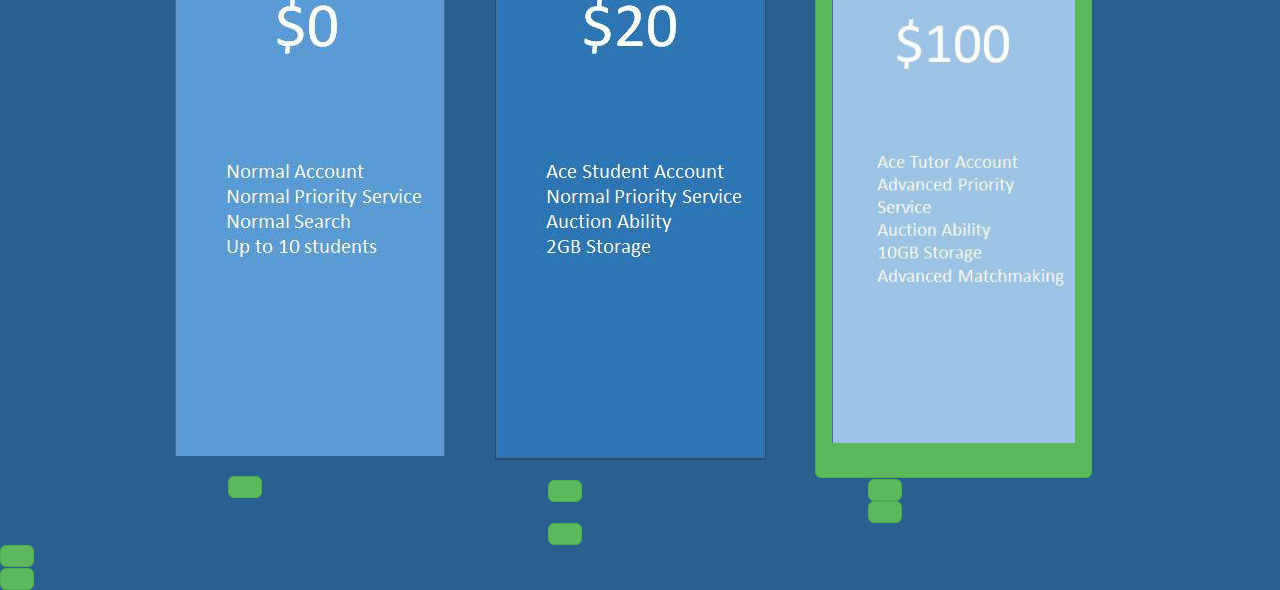
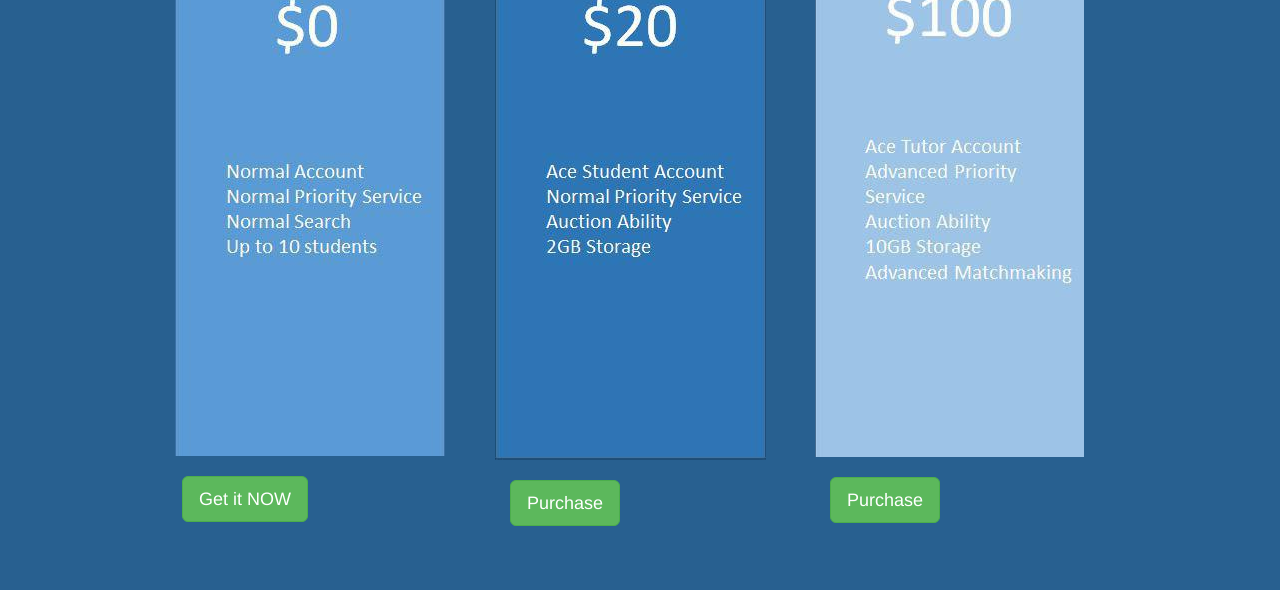
Before and after one commit to ChesterCheong/tutorsource, a website: page public/pricing.html in a window 1280 px wide. Shown: the part 342-932 px from the top of the page. After the commit the page ends 868 px from the top, so only its background shows below. Drawn offline with nearby package versions, Linux system fonts and the light colour scheme.

Commit message:
Update pricing.html

```diff
--- a/public/pricing.html
+++ b/public/pricing.html
@@ -24,19 +24,18 @@
 					<div class="col-md-4">
 						<h2 class="text-justify" style="color:white">Normal Account</h2>
                         <img class="img-responsive" src="image/0.jpg" alt="Pricing Tier"/><br>
-                        <a href="register.html" class="btn btn-lg btn-success" value="Get it NOW" style="margin-right:150px"></a>
+                        <a href="register.html" class="btn btn-lg btn-success" style="margin-right:150px">Get it NOW</a>
 
 					</div>
 					<div class="col-md-4">
 						<h2 class="text-justify" style="color:white">Ace Student Account</h2>
                         <img class="img-responsive" src="image/20.jpg" alt="Pricing Tier"/><br>
-                        <a href="payment/initiate/2000" class="btn btn-lg btn-success text-center" value="Purchase" style="margin-right:150px">
+                        <a href="payment/initiate/2000" class="btn btn-lg btn-success text-center" style="margin-right:150px">Purchase</a>
 					</div>
 					<div class="col-md-4">
 						<h2 class="text-justify" style="color:white">Ace Tutor Account</h2>
                         <img class="img-responsive" src="image/100.jpg" alt="Pricing Tier"/><br>
-                        <a href="payment/initiate/10000" class="btn btn-lg btn-success text-center" value="Purchase" style="margin-right:150px">
-					</div>
+                        <a href="payment/initiate/10000" class="btn btn-lg btn-success text-center" style="margin-right:150px">Purchase</a>					</div>
 				</div>
 			</div>
 		</div>
```
